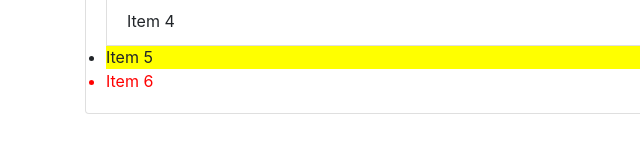
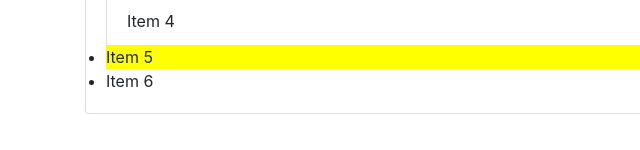
Before and after one commit to IryEva/FirstGit, a plain HTML site: page index.html in a window 1280 px wide. Shown: the part 428-578 px from the top of the page, 0-640 px from the left. Drawn offline with nearby package versions, Linux system fonts and the light colour scheme.

```diff
--- a/index.html
+++ b/index.html
@@ -35,8 +35,7 @@
   <script>
     var items = document.getElementsByClassName('list');
     items[0].style.backgroundColor = 'yellow';
-    var li = document.getElementsByTagName('li');
-    li[5].style.color = 'red';
+
 
   </script>
 
```
